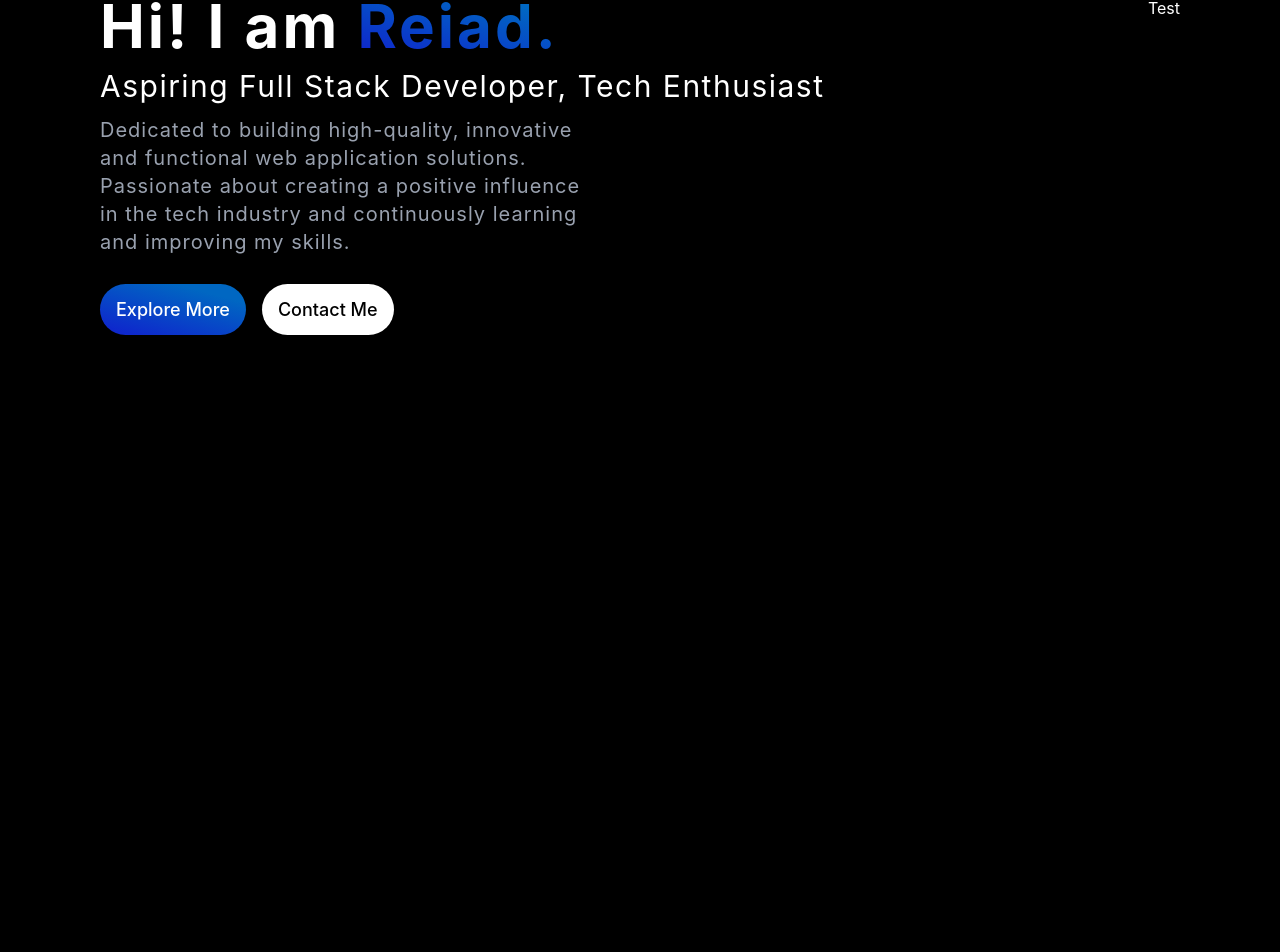
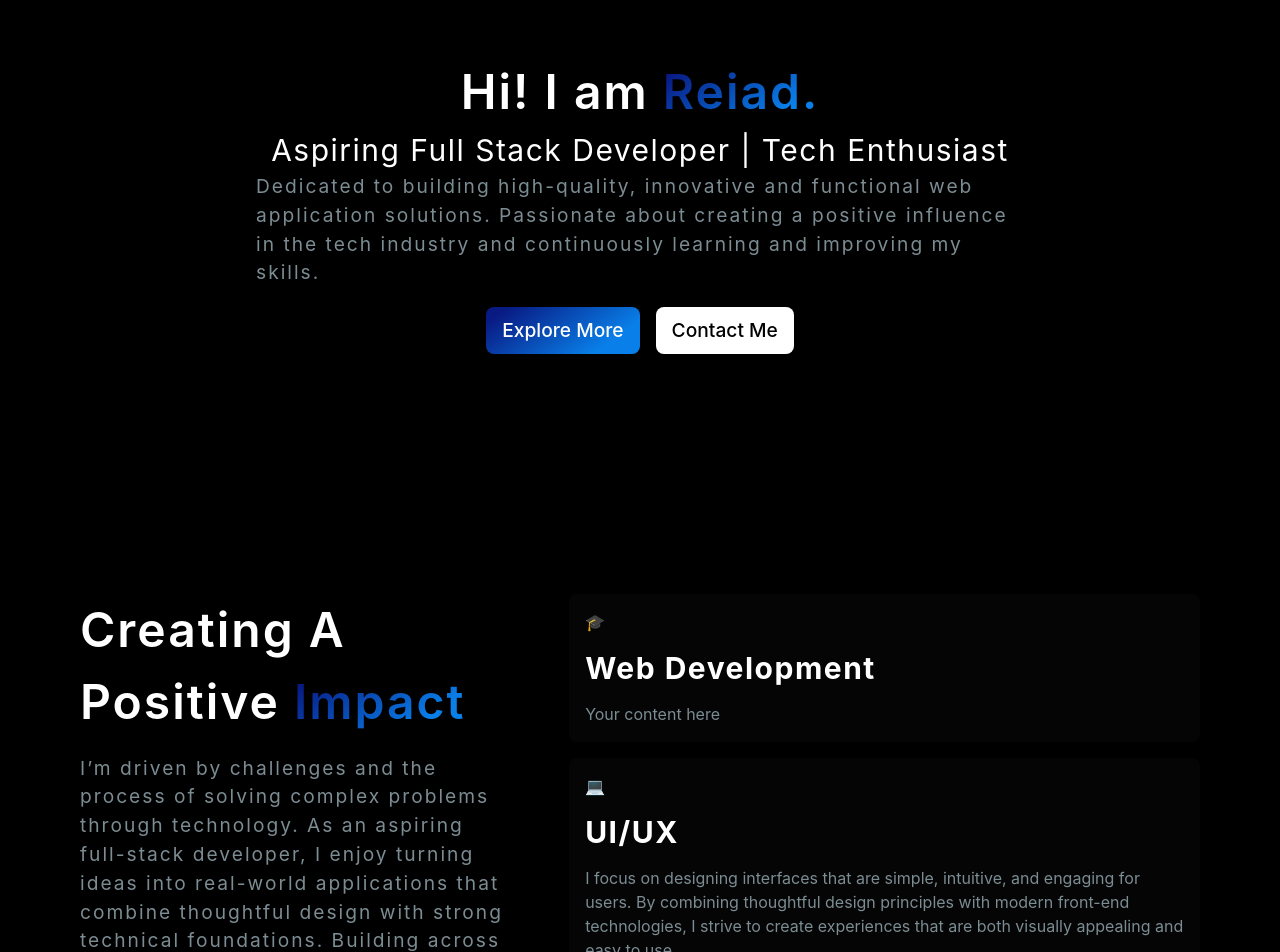
Before and after one commit to Rs134/Portfolio, a React (Vite) app: page / in a window 1280 px wide. Shown: the part 212-1164 px from the top of the page. Before the commit the page ends 800 px from the top, so only its background shows below. Built offline with nearby package versions, Linux system fonts and the light colour scheme.

Commit message:
Finalized home section and working on About Me

```diff
--- a/src/App.jsx
+++ b/src/App.jsx
@@ -1,11 +1,13 @@
 import './index.css'
 import Header from './Components/Header'
 import Home from './Components/Home'
+import About from './Components/About'
 export default function App (){
   return (
     <div>
       <Header/>
       <Home/>
+      <About/>
     </div>
 
   )
--- /dev/null
+++ b/src/Components/About.jsx
@@ -0,0 +1,24 @@
+import AboutCard from "./AboutCard"
+export default function About(){
+    return (
+        <div className="about-container flex align-center justify-between gap-4 mt-60 mx-20">
+            <div className="about-1 flex align-center justify-start flex-col gap-4 text-start w-3/5">
+                <h1 className="heading"> Creating A Positive <span className="sub-heading"> Impact </span> </h1>
+                <p className="content about-content">
+                I’m driven by challenges and the process of solving complex problems through technology. As an aspiring full-stack developer, I
+                enjoy turning ideas into real-world applications that combine thoughtful design with strong technical foundations.
+                Building across both the front-end and back-end allows me to create solutions that are not only functional,
+                but intuitive and meaningful for users.
+                </p>
+            </div>
+
+            <div className="about-2 flex align-center justify-center flex-col gap-4 text-start w-4/5">
+                <AboutCard icon="🎓" title="Web Development" content="Your content here" />
+                <AboutCard icon="💻" title="UI/UX" content="I focus on designing interfaces that are simple, intuitive, and engaging for users. By combining thoughtful design principles with modern front-end technologies, I strive to create experiences that are both visually appealing and easy to use." />
+                <AboutCard icon="🚀" title="Project Management" content="Your content here" />
+            </div>
+
+
+        </div>
+    )
+}
--- /dev/null
+++ b/src/Components/AboutCard.jsx
@@ -0,0 +1,9 @@
+export default function AboutCard({ icon, title, content }){
+    return (
+        <div className="about-card bg-neutral-950 flex flex-col items-start justify-start gap-4 p-4 rounded-lg">
+            <div className="icon">{icon}</div>
+            <div className="card-title text-3xl font-bold tracking-wider">{title}</div>
+            <div className="card-content">{content}</div>
+        </div>
+    )
+}
--- a/src/Components/Home.jsx
+++ b/src/Components/Home.jsx
@@ -1,22 +1,18 @@
 export default function Home(){
     return (
-        <div className="home-container flex align-center justify-between gap-4 m-25">
-            <div className="home-1 flex flex-col gap-3 align-center justify-start text-left w-3/4">
-                <h1 className="text-6xl font-bold tracking-wider"> Hi! I am <span className="home-name"> Reiad. </span></h1>
-                <h2 className="text-3xl tracking-wider"> Aspiring Full Stack Developer, Tech Enthusiast </h2>
-                <p className="content text-xl tracking-wider w-3/5 text-gray-400 ">
+        <div className="home-container flex items-center justify-center mt-40">
+            <div className="home-content flex flex-col gap-1 items-center justify-center text-center">
+                <h1 className="heading"> Hi! I am <span className="sub-heading"> Reiad. </span></h1>
+                <h2 className="text-3xl tracking-wider"> Aspiring Full Stack Developer | Tech Enthusiast </h2>
+                <p className="content">
                 Dedicated to building high-quality, innovative and functional web application solutions.
                 Passionate about creating a positive influence in the tech industry and continuously learning and improving my skills.
                 </p>
-                <div className="home-btns flex gap-4 mt-4">
+                <div className="home-btns flex items-center justify-center gap-4 mt-4">
                     <button className="btn"> Explore More</button>
                     <button className="btn-alternate"> Contact Me </button>
                 </div>
             </div>
-            <div className="home-2">
-                <h1> Test </h1>
-
-            </div>
         </div>
     )
 }
--- a/src/index.css
+++ b/src/index.css
@@ -1,14 +1,17 @@
 @import "tailwindcss";
 
 :root{
-  --bg-gradient: linear-gradient(15deg, rgb(14, 40, 204) 10%, rgba(0, 103, 194, 1) 79%);
-  --font-size-base: 18px;
+  --bg-gradient: linear-gradient(145deg, rgb(9, 26, 131) 10%, rgb(9, 128, 233) 79%);
+  --font-size-base: 1.2rem;
+  --font-size-heading: 3rem;
   --text-color: rgb(3, 76, 221);
+  --content-color: rgb(124, 140, 147);
 }
 
 body{
   background-color: rgb(0, 0, 0);
   color: white;
+
 }
 
 .logo{
@@ -27,11 +30,10 @@
 .btn, .btn-alternate{
   background: var(--bg-gradient);
   color: rgb(255, 255, 255);
-  padding: 0.75rem 1rem;
-  border-radius: 0.25rem;
+  padding: 0.55rem 1rem;
   font-size: var(--font-size-base);
   transition: .5s all;
-  border-radius: 5rem;
+  border-radius: .5rem;
   font-weight: 500;
 }
 
@@ -50,8 +52,35 @@
   box-shadow: 1px 1px 10px rgb(255, 255, 255);
 }
 
-.home-name{
+.heading{
+  font-size: var(--font-size-heading);
+  font-weight: 600;
+  color: white;
+  letter-spacing: 2px;
+}
+
+.sub-heading{
   background: var(--bg-gradient);
   -webkit-background-clip: text;
   -webkit-text-fill-color: transparent;
 }
+
+.content{
+  font-size: var(--font-size-base);
+  color: var(--content-color);
+  letter-spacing: 2px;
+  text-align: start;
+  width: 60%;
+}
+
+.about-content{
+  width: 90%;
+}
+
+.about-card{
+  background-color: rgba(13, 13, 13, 0.446);
+}
+
+.card-content{
+  color: var(--content-color);
+}
```
